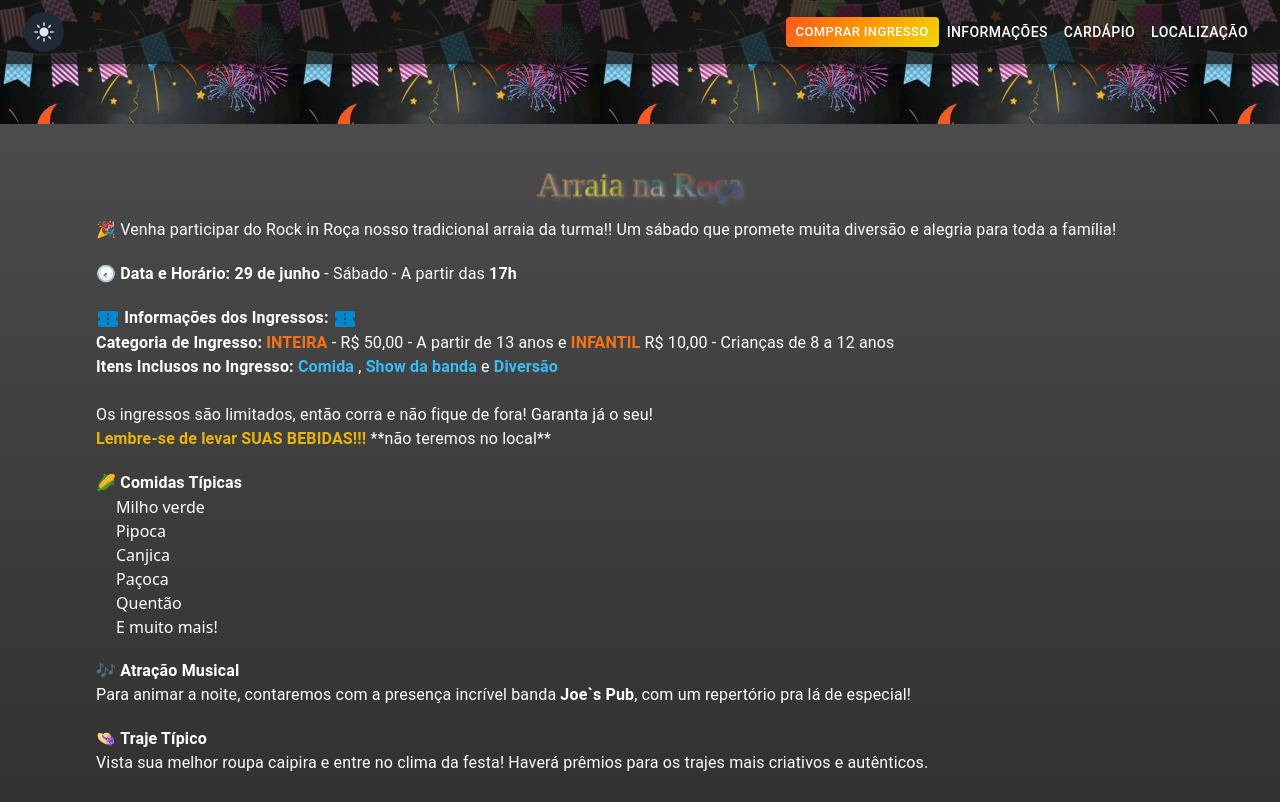
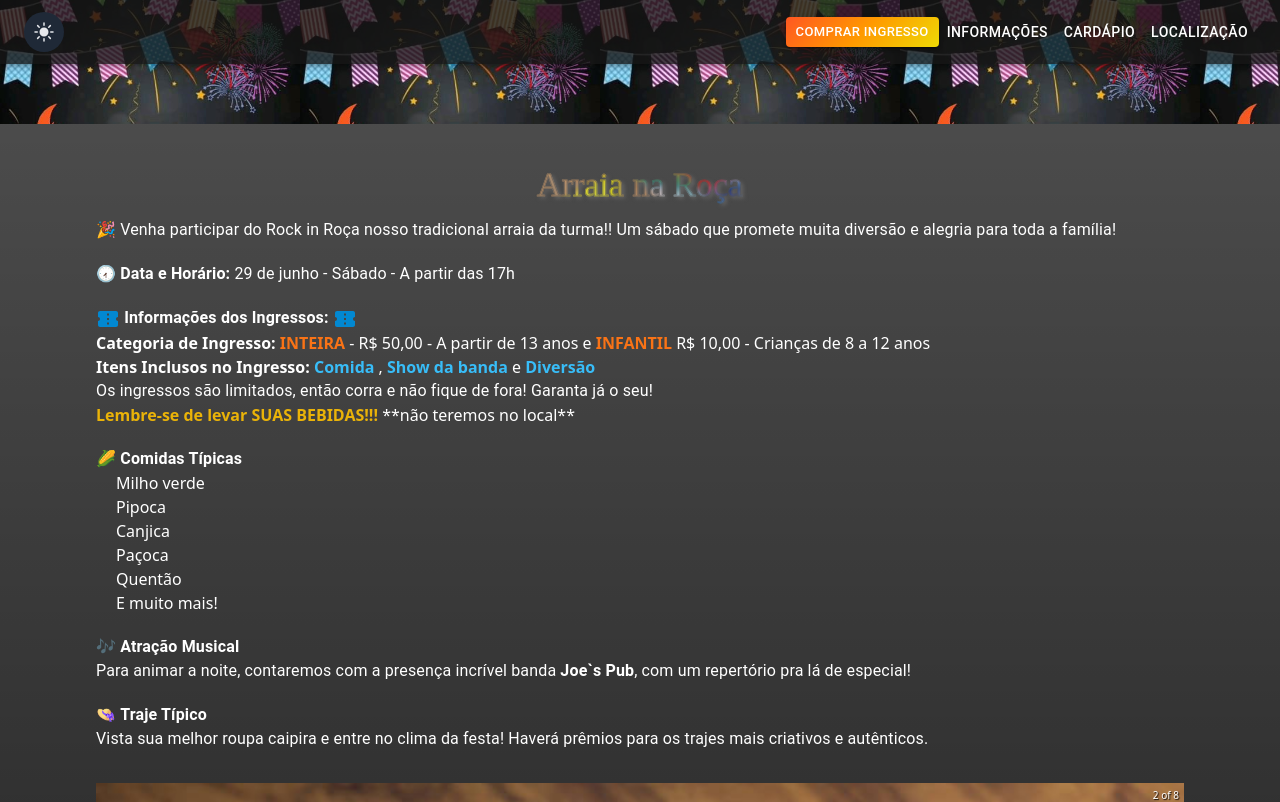
Before and after one commit to alinelopesm/arraia-na-roca, a Next.js app: page / in a window 1280 px wide. Shown: the top 802 px of the page. Built offline with nearby package versions, Linux system fonts and the light colour scheme.

Commit message:
refactor: ajuste de semantica da pagina

```diff
--- a/components/info-party/index.tsx
+++ b/components/info-party/index.tsx
@@ -21,21 +21,20 @@ const TextArraia = () => {
 
       <article className={styles.article}>
         <Typography variant="body1" component="p">
-          🕢 <strong>Data e Horário:</strong> <b>29 de junho</b> - Sábado -
-          A partir das <b>17h</b>
+          🕢 <strong>Data e Horário:</strong> 29 de junho - Sábado -
+          A partir das 17h
         </Typography>
       </article>
 
       <article className={styles.article}>
-        <Typography variant="body1" component="ul">
+        <Typography variant="body1" component="p">
           <TicketIcon color='info'/>
           <strong> Informações dos Ingressos: </strong>
           <TicketIcon color='info'/>
-          <br/>
-
+        </Typography>
         <section>
           <strong>Categoria de Ingresso: </strong>
-            <b className='text-orange-500'> INTEIRA </b> - R$ 50,00 - A partir de 13 anos e
+          <b className='text-orange-500'> INTEIRA </b>- R$ 50,00 - A partir de 13 anos e
           <b className='text-orange-500'> INFANTIL </b> R$ 10,00 - Crianças de 8 a 12 anos
         </section>
         <section>
@@ -44,15 +43,14 @@ const TextArraia = () => {
           <b className='text-sky-400'> Show da banda </b> e
           <b className='text-sky-400'> Diversão </b>
         </section>
-        </Typography>
 
-        <Typography variant="body1" component="p"><br />
+        <Typography variant="body1" component="p">
           Os ingressos são limitados, então corra e não fique de fora!
           Garanta já o seu!
+        </Typography>
         <section>
           <strong className="text-yellow-500">Lembre-se de levar SUAS BEBIDAS!!! </strong>**não teremos no local**
         </section>
-        </Typography>
       </article>
 
       {!isMobile &&
```
Lines whose indentation alone changed are shown as unchanged.
